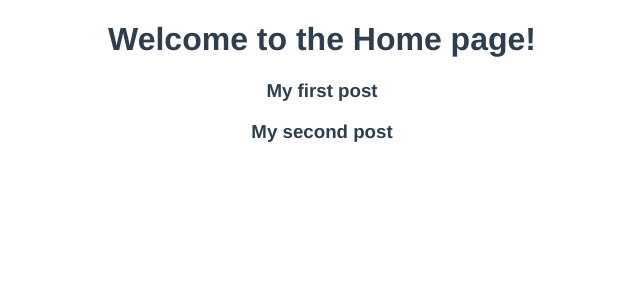
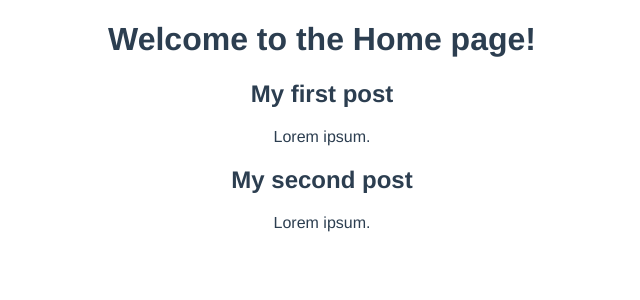
Before and after one commit to DiegoVargasM/Vue_Lessons, a Vue app in the folder L5-Composition-API/dojo-blog/: page / in a window 1280 px wide. Shown: the top 300 px of the page, without its empty margins (318-958 px from the left). Built offline with nearby package versions, Linux system fonts and the light colour scheme.

Commit message:
Add SinglePost component to PostList

```diff
--- a/L5-Composition-API/dojo-blog/src/components/PostList.vue
+++ b/L5-Composition-API/dojo-blog/src/components/PostList.vue
@@ -1,15 +1,18 @@
 <template>
   <div class="post-list">
     <div v-for="post in posts" :key="post.id">
-      <h3>{{ post.title }}</h3>
+      <SinglePost :post="post" />
     </div>
   </div>
 </template>
 
 <script>
+import SinglePost from "./SinglePost.vue";
+
 export default {
   name: "PostList",
   props: ["posts"],
+  components: { SinglePost },
   setup(props) {
     console.log(props.posts);
   },
--- /dev/null
+++ b/L5-Composition-API/dojo-blog/src/components/SinglePost.vue
@@ -0,0 +1,15 @@
+<template>
+  <div class="single-post">
+    <h2>{{ post.title }}</h2>
+    <p>{{ post.body }}</p>
+  </div>
+</template>
+
+<script>
+export default {
+  name: "SinglePost",
+  props: ["post"],
+};
+</script>
+
+<style scoped></style>
```
